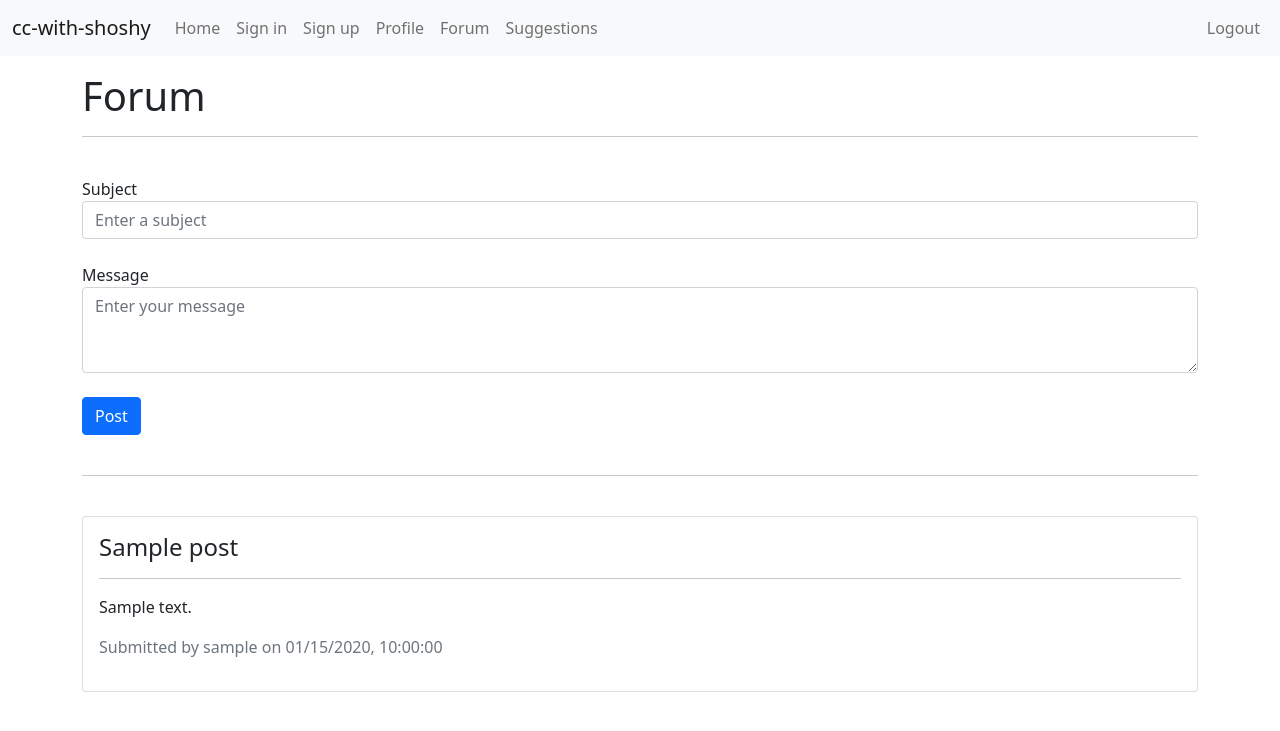
After one commit to Presssure/cc_with_shoshy, a Flask app: template app/templates/forum.html in a window 1280 px wide. The commit adds this page. Shown: the top 731 px of the page. Run offline with Flask 2, Linux system fonts and the light colour scheme; the template is opened without the code that fills it: most values are stand-ins (such as "Sample title", 1, 10 or a date in 2020); some libraries are stand-ins or nearby versions.

Commit message:
did some front end

```diff
--- /dev/null
+++ b/app/templates/forum.html
@@ -0,0 +1,67 @@
+{% extends "public_template.html" %}
+
+{% block title %} Forum {% endblock %}
+
+{% block main %}
+
+<div class="container">
+    <div class="row">
+        <div class="col">
+            <h1>Forum</h1>
+            <hr>
+
+            <div class="mb-3">
+
+                <div class="form-group">
+                    <a href='/profile'>{{ user['username'] }}</a>
+
+                    <br>
+                <form action='/upload-post' method="POST" enctype="multipart/form-data">
+                    <div class="form-group">
+                        <label>Subject</label>
+                        <input class="form-control" type="text" required="required" name="subject" placeholder="Enter a subject">
+                    </div>
+                    <br>
+
+                    <div class="form-group">
+                        <label>Message</label>
+                        <textarea class="form-control" name="message" cols="30" rows="3"
+                            placeholder="Enter your message"></textarea>
+                        </div>
+
+                    <br>
+                    <button type="submit" class="btn btn-primary">Post</button>
+
+                </form>
+            </div>
+
+            <br>
+
+            <hr>
+
+            <br>
+
+            {% for post in posts %}
+
+            <div class="card">
+                <div class="card-body">
+                  <h4> {{ post['subject'] }} </h4>
+                  <hr>
+
+                  <!-- <img src={{ get_post_img(post['img_filename']) }} width="120" height="120"> -->
+
+                  <p>{{ post['message'] }}</p>
+                  <p class="text-muted">Submitted by {{ post['user_name'] }} on {{ post['datetime'].strftime("%m/%d/%Y, %H:%M:%S") }}</p>
+
+                </div>
+              </div>
+
+              <br>
+
+            {% endfor %}
+        </div>
+    </div>
+
+</div>
+
+{% endblock %}
--- a/app/templates/public_template.html
+++ b/app/templates/public_template.html
@@ -35,12 +35,12 @@
               <li class="nav-item">
                 <a class="nav-link" href="profile">Profile</a>
               </li>
-              <!--<li class="nav-item">
+              <li class="nav-item">
                 <a class="nav-link" href="forum">Forum</a>
               </li>
               <li class="nav-item">
-                <a class="nav-link" href="posts">Posts</a>
-              </li> -->
+                <a class="nav-link" href="suggestion">Suggestions</a>
+              </li>
             </ul>
           </div>
 
```
Also changed, not shown: app/templates/suggestion.html (added, +48 -0 lines), app/views.py (+32 -0 lines).
